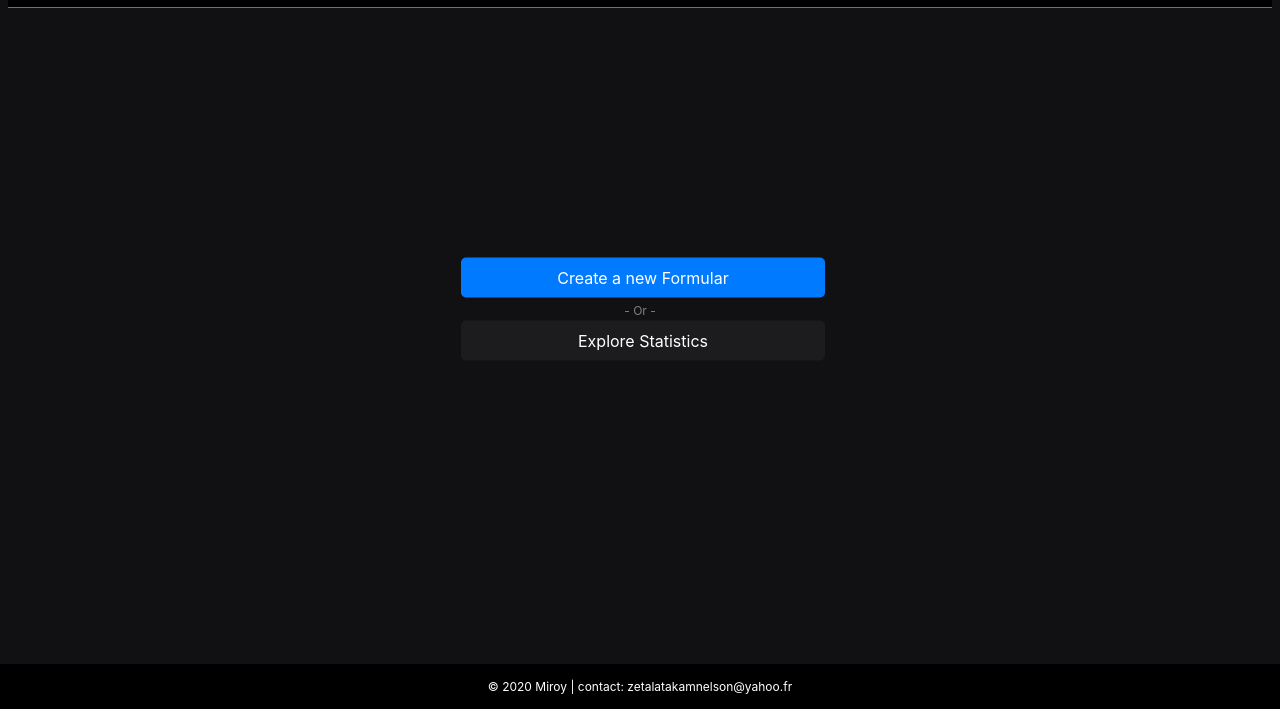
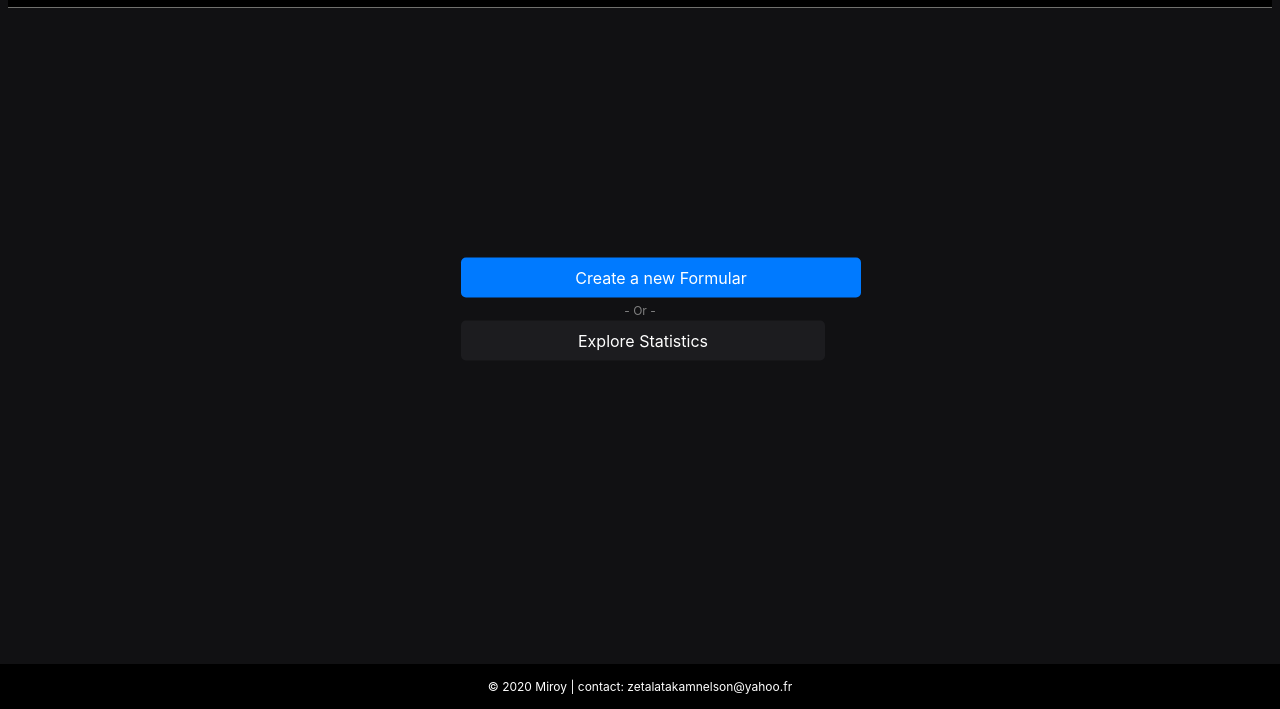
Before and after one commit to nzetalaapi/nzetalaapi.github.io, a plain HTML site: page index.html in a window 1280 px wide. Shown: the part 91-800 px from the top of the page. Drawn offline with Linux system fonts and the light colour scheme.

Commit message:
new commit

```diff
--- a/index.html
+++ b/index.html
@@ -21,7 +21,7 @@
         </div>
         <div class="center">
 
-            <button id=btnpost onclick="window.location.href = 'createFormular.html'" style="width: 100%;">Create a new
+            <button id=btnpost onclick="window.location.href = 'createFormular.html'" style="width: 400px;">Create a new
                 Formular</button><br>
             <br><div style="width: 100%; margin-top: 15 px;margin-bottom: 15px;">
                 <h9 style="position: relative;
```
